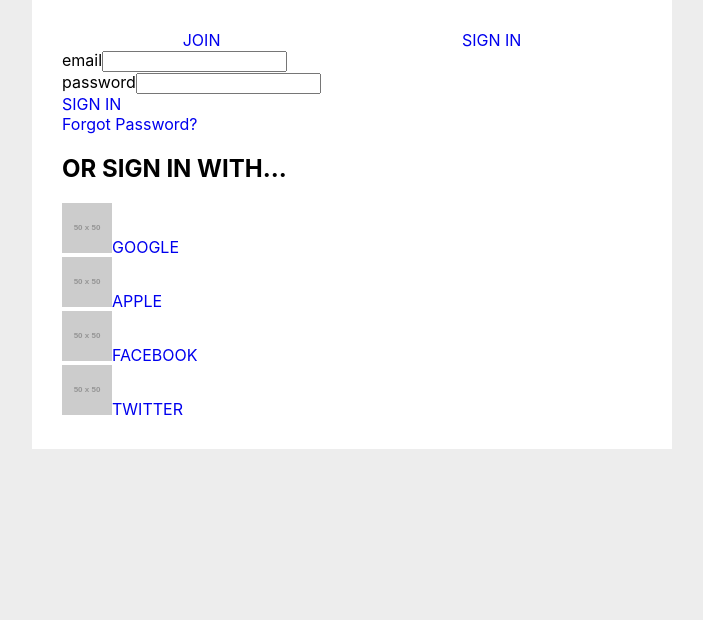
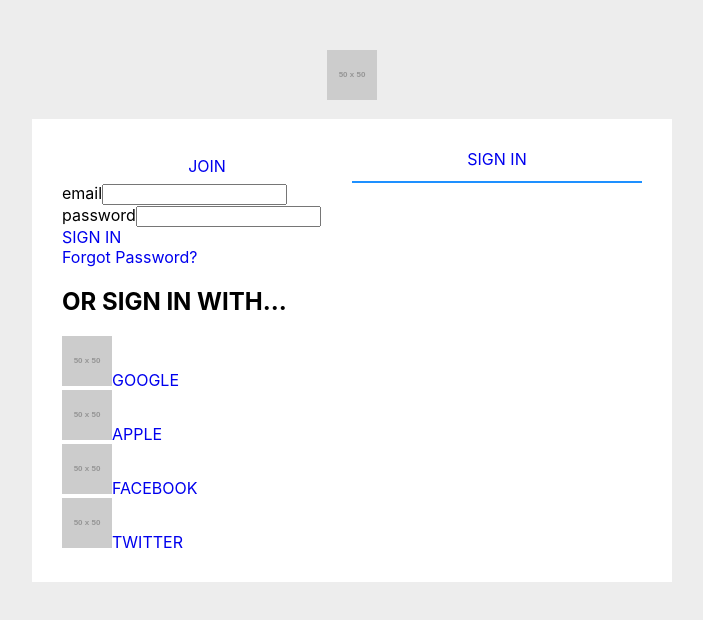
Before and after one commit to anthonyzamarro/dui-one, a React (Create React App) app: page /sign-in in a window 1280 px wide. Shown: the top 620 px of the page, without its empty margins (288-991 px from the left). Built offline with nearby package versions, Linux system fonts and the light colour scheme.

Commit message:
change JoinSignIn to Nav. Add active class logic for nav. Add basic css for nav active

```diff
--- a/src/App.css
+++ b/src/App.css
@@ -1,5 +1,5 @@
 /*
-  Containers
+  Containers start
 */
 .container,
 .img__container {
@@ -19,11 +19,27 @@
 }
 
 /*
-  Join Sign in
+  Containers end
 */
 
-.join-signin__container {
-  display: flex;
-  justify-content: space-around;
-  align-items: center;
+/*
+  Nav start
+*/
+
+.nav_container .button__container {
+  width: 100%;
+  text-align: center;
 }
+
+
+.btn__link-active:after {
+  content: "";
+  display: block;
+  padding-top: 12px;
+  border-bottom: 2px solid dodgerblue;
+  width: 100%;
+}
+
+/*
+  Nav end
+*/
--- a/src/App.tsx
+++ b/src/App.tsx
@@ -9,6 +9,9 @@
 const App: React.FC = () => {
   return (
     <>
+      <section className="img__container">
+        <img src="https://via.placeholder.com/50" alt="logo" />
+      </section>
       <Router>
         <Switch>
           <Route exact path="/">
--- a/src/components/Elements/Button.tsx
+++ b/src/components/Elements/Button.tsx
@@ -1,26 +1,27 @@
 import React from "react";
-import { Link } from "react-router-dom";
 
 interface Props {
     text: string,
     link: string,
+    activeClass?: string,
     type?: string
     newWindow?: boolean,
-    logo?: string
+    logo?: string,
 }
 
-const Button: React.FC<Props> = ({ text, link, newWindow, logo, type }) => {
+const Button: React.FC<Props> = ({ text, link, newWindow, logo, type, activeClass }) => {
+
     return (
         <div className="button__container">
             {logo ? <img src={logo} alt="text" /> : ''}
-                <Link
-                    to={link}
+                <a
+                    href={link}
                     target={newWindow ? '_blank' : ''}
                     rel="noreferrer"
-                    className={`btn-${type}`}
+                    className={`btn__${type}-${activeClass}`}
                 >
                     {text}
-                </Link>
+                </a>
         </div>
     )
 }
--- a/src/components/containers/JoinSignIn.tsx
+++ b/src/components/containers/Nav.tsx
@@ -1,21 +1,26 @@
 import React from "react";
+import { useLocation } from "react-router";
 import Button from "../elements/Button";
 
-const JoinSignIn: React.FC = () => {
+const Nav: React.FC = () => {
+    let location = useLocation();
+
     return (
-        <section className="join-signin__container">
+        <nav className="nav_container">
             <Button
                 text="JOIN"
                 link="/"
                 type="link"
+                activeClass={location.pathname === '/' ? 'active' : ''}
             />
             <Button
                 text="SIGN IN"
                 link="/sign-in"
                 type="link"
+                activeClass={location.pathname === '/sign-in' ? 'active' : ''}
             />
-        </section>
+        </nav>
     )
 }
 
-export default JoinSignIn;
+export default Nav;
--- a/src/components/pages/Home.tsx
+++ b/src/components/pages/Home.tsx
@@ -1,5 +1,5 @@
 import Form from '../containers/Form';
-import JoinSignIn from '../containers/JoinSignIn';
+import Nav from '../containers/Nav';
 import Layout from '../containers/Layout';
 import Legal from '../containers/Legal';
 import SignUpWith from '../containers/SignUpWith';
@@ -12,10 +12,8 @@
 
 const Home: React.FC = () => {
     return (
-    <>
-      <section className="img__container"><img src="https://via.placeholder.com/50" alt="logo" /></section>
     <Layout>
-        <JoinSignIn />
+        <Nav />
         <SignUpWith
             title="SIGN UP WITH..."
             body="Signing up with social is super quick. No extra passwords to remember - no brain fail. Don't worry, we'd never share any of your data or post anything on your behalf #notevil"
@@ -123,7 +121,6 @@
             type="cta"
         />
     </Layout>
-    </>
   )
 }
 
--- a/src/components/pages/SignIn.tsx
+++ b/src/components/pages/SignIn.tsx
@@ -1,6 +1,6 @@
 import React from "react";
 import Form from "../containers/Form";
-import JoinSignIn from "../containers/JoinSignIn";
+import Nav from "../containers/Nav";
 import Layout from "../containers/Layout";
 import SignUpWith from "../containers/SignUpWith";
 import Button from "../elements/Button";
@@ -9,7 +9,7 @@
 const SignIn: React.FC = () => {
     return (
         <Layout>
-            <JoinSignIn />
+            <Nav />
             <Form>
                 <TextField
                     type="email"
--- a/src/index.css
+++ b/src/index.css
@@ -16,8 +16,17 @@
   text-decoration: none;
 }
 
-
-
 fieldset {
   border: none;
 }
+
+
+/*
+  Join Sign in
+*/
+
+nav {
+  display: flex;
+  justify-content: space-around;
+  align-items: center;
+}
```
Lines whose indentation alone changed are shown as unchanged.
